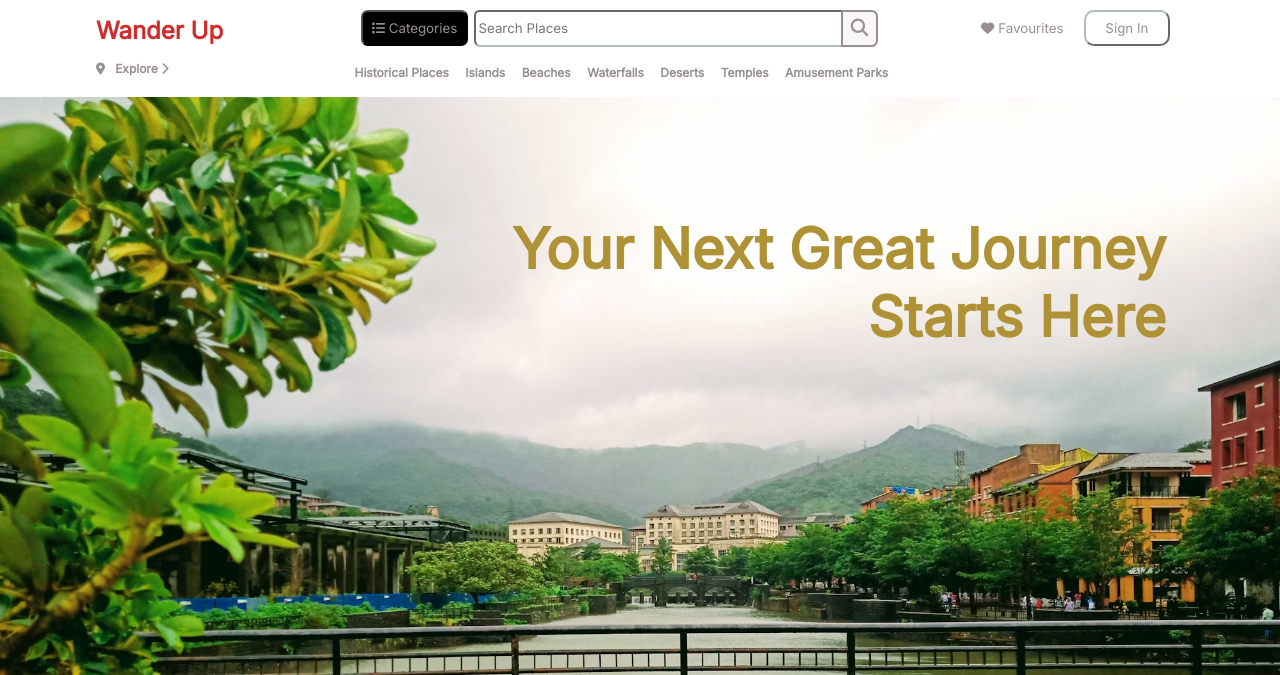
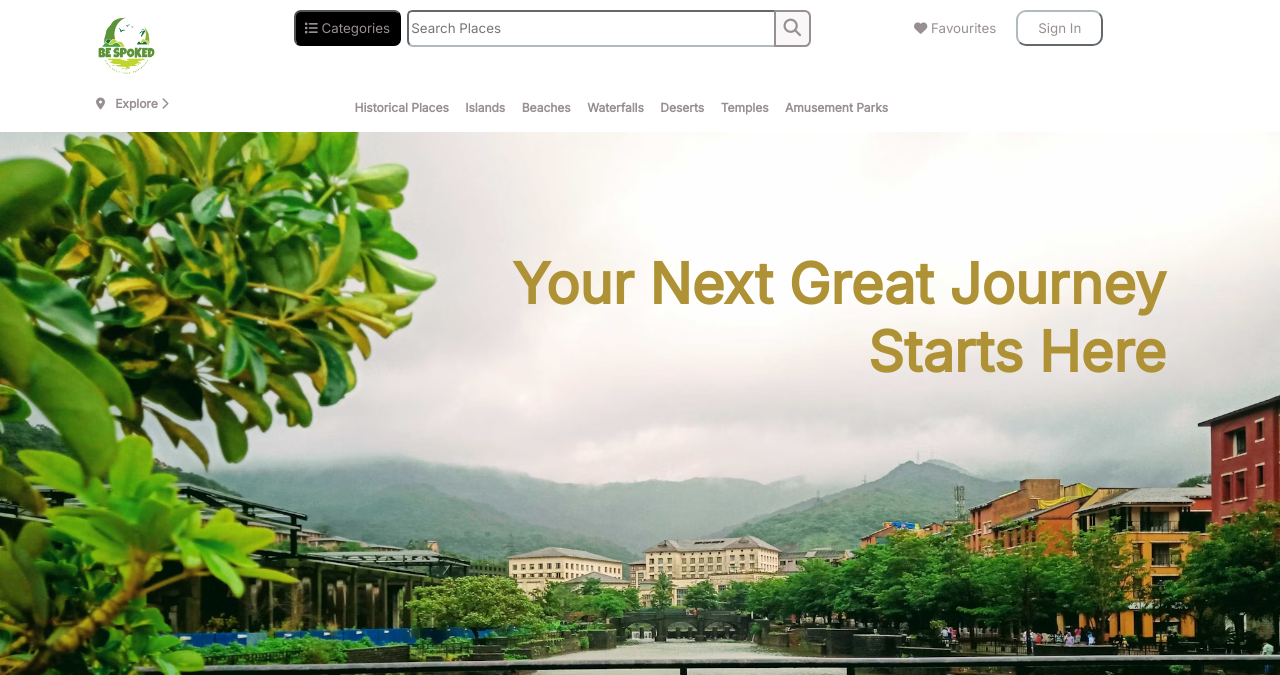
Before and after one commit to JyoshnaMalluru/Wander-Up, a plain HTML site: page index.html in a window 1280 px wide. Shown: the top 675 px of the page. Drawn offline with Linux system fonts and the light colour scheme.

Commit message:
add changes

```diff
--- a/index.html
+++ b/index.html
@@ -13,7 +13,7 @@
 <body>
     <header>
         <section class="top-header">
-            <div class="logo" ><h1 style="color: #CF2D2D;  font-weight: 900;">Wander Up</h1></div>
+            <div class="logo" ><img src="logoimg.png" alt="logo image" style="height: 60px;width: 60px;"/></div>
             <button id="Categories">
                 <i class="fa-solid fa-list" style="background:transparent"></i>
                 Categories
```
Also changed, not shown: logoimg.png (added).
